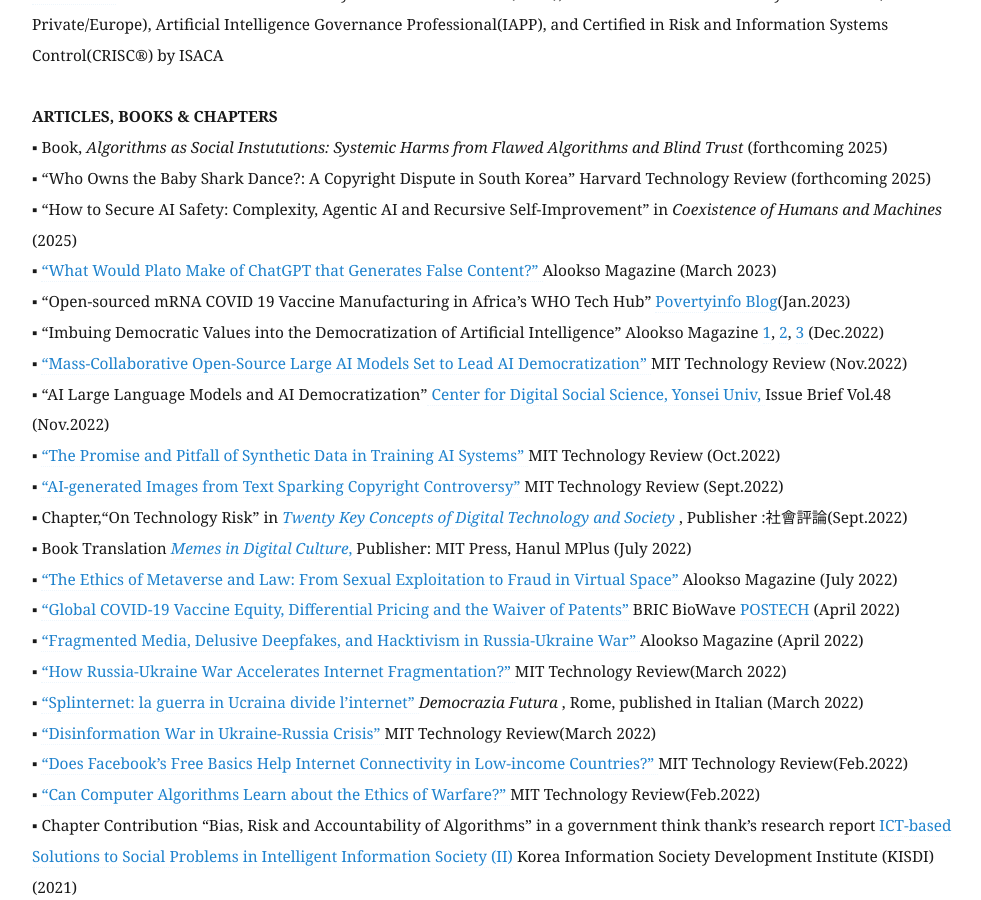
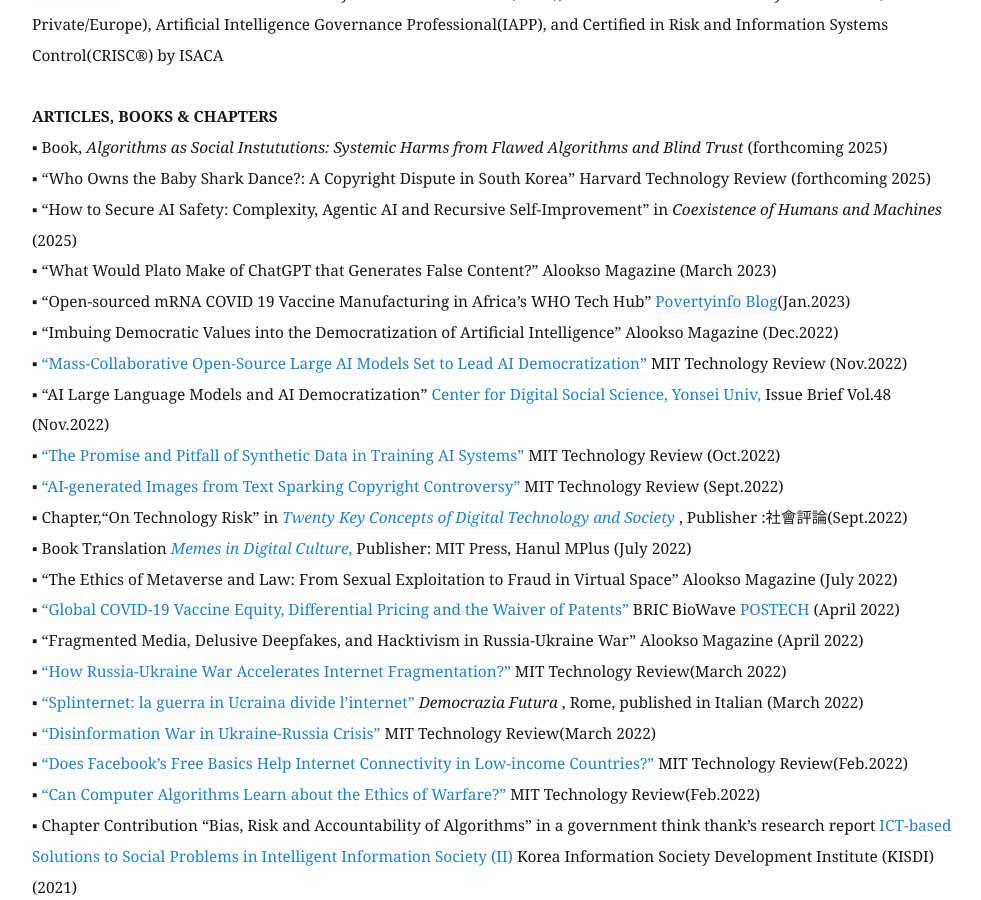
Before and after one commit to eunchangchoi/eunchangchoi.github.io, a Jekyll site: the page built from index.md, in a window 1280 px wide and 900 px high, scrolled down 2766 px. Shown: the whole window, without its empty margins (68-1049 px from the left). Built offline with Jekyll 4.4.1, drawn with Linux system fonts in a browser that asks for light colours.

Commit message:
Update index.md

```diff
--- a/index.md
+++ b/index.md
@@ -40,19 +40,19 @@
  <strong> ARTICLES, BOOKS & CHAPTERS </strong> <br>
 ▪ Book,<i> Algorithms as Social Instututions: Systemic Harms from Flawed Algorithms and Blind Trust</i> (forthcoming 2025) <br>
 ▪ “Who Owns the Baby Shark Dance?: A Copyright Dispute in South Korea” Harvard Technology Review (forthcoming 2025) <br>
-▪  “How to Secure AI Safety: Complexity, Agentic AI and Recursive Self-Improvement” in <i> Coexistence of Humans and Machines </i> (2025) <br>
-▪ <a href="https://alook.so/posts/54t4woG">“What Would Plato Make of ChatGPT that Generates False Content?” </a> Alookso Magazine (March 2023) <br>
+▪ “How to Secure AI Safety: Complexity, Agentic AI and Recursive Self-Improvement” in <i> Coexistence of Humans and Machines </i> (2025) <br>
+▪ “What Would Plato Make of ChatGPT that Generates False Content?” Alookso Magazine (March 2023) <br>
 ▪ “Open-sourced mRNA COVID 19 Vaccine Manufacturing in Africa’s WHO Tech Hub” <a href="https://blog.naver.com/gp3project/222993202700"> Povertyinfo Blog</a>(Jan.2023) <br>
-▪ “Imbuing Democratic Values into the Democratization of Artificial Intelligence” Alookso Magazine <a href="https://alook.so/posts/q1tpJvM">1</a>, <a href="https://alook.so/posts/mbtE1zy"> 2</a>, <a href="https://alook.so/posts/KmtBEro">3 </a> (Dec.2022) <br>
+▪ “Imbuing Democratic Values into the Democratization of Artificial Intelligence” Alookso Magazine (Dec.2022) <br>
 ▪ <a href="https://www.technologyreview.kr/ai-%eb%af%bc%ec%a3%bc%ed%99%94%eb%a5%bc-%ec%9d%b4%eb%81%84%eb%8a%94-%eb%8c%80%ea%b7%9c%eb%aa%a8-%ed%98%91%ec%97%85-ai-%eb%aa%a8%eb%8d%b8/"> “Mass-Collaborative Open-Source Large AI Models Set to Lead AI Democratization” </a> MIT Technology Review (Nov.2022) <br>
 ▪ “AI Large Language Models and AI Democratization”<a href="http://cdss.yonsei.ac.kr/"> Center for Digital Social Science, Yonsei Univ, </a>Issue Brief Vol.48 (Nov.2022) <br>
 ▪ <a href="https://www.technologyreview.kr/%ed%95%a9%ec%84%b1-%eb%8d%b0%ec%9d%b4%ed%84%b0%ec%9d%98-%ec%8b%9c%eb%8c%80%ea%b0%80-%ec%98%a4%ea%b3%a0-%ec%9e%88%eb%8b%a4/"> “The Promise and Pitfall of Synthetic Data in Training AI Systems” </a> MIT Technology Review (Oct.2022)<br>
 ▪ <a href="https://www.technologyreview.kr/%ed%85%8d%ec%8a%a4%ed%8a%b8%eb%a5%bc-%ec%9d%b4%eb%af%b8%ec%a7%80%eb%a1%9c-%eb%b0%94%ea%bf%94%ec%a3%bc%eb%8a%94-ai%eb%a5%bc-%eb%91%98%eb%9f%ac%ec%8b%bc-%ec%a0%80%ec%9e%91%ea%b6%8c-%eb%85%bc%ec%9f%81/"> “AI-generated Images from Text Sparking Copyright Controversy”</a> MIT Technology  Review (Sept.2022)<br>
 ▪ Chapter,“On Technology Risk” in <i> <a href="https://sapyoung.com/bbs/board.php?bo_table=booklist2&wr_id=431"> Twenty Key Concepts of Digital Technology and Society </a> </i>, Publisher :社會評論(Sept.2022) <br>
 ▪ Book Translation <a href="http://www.yes24.com/Product/Goods/110725374"><i> Memes in Digital Culture</i>,</a> Publisher: MIT Press, Hanul MPlus (July 2022) <br>
-▪ <a href="https://alook.so/posts/M9t4PDq"> “The Ethics of Metaverse and Law: From Sexual Exploitation to Fraud in Virtual Space” </a> Alookso Magazine (July 2022)<br>
+▪ “The Ethics of Metaverse and Law: From Sexual Exploitation to Fraud in Virtual Space” Alookso Magazine (July 2022)<br>
 ▪ <a href="https://www.ibric.org/myboard/read.php?id=4087&Page=1&Board=REPORT&TodayReview=1/"> “Global COVID-19 Vaccine Equity, Differential Pricing and the Waiver of Patents”</a> BRIC BioWave <a href="https://www.ibric.org/biowave/bio_webzine_index.php"> POSTECH </a>(April 2022)<br>
-▪ <a href="https://alook.so/posts/54t3ZMx"> “Fragmented Media, Delusive Deepfakes, and Hacktivism in Russia-Ukraine War” </a> Alookso Magazine (April 2022) <br>
+▪ “Fragmented Media, Delusive Deepfakes, and Hacktivism in Russia-Ukraine War” Alookso Magazine (April 2022) <br>
 ▪ <a href="https://www.technologyreview.kr/%ec%9a%b0%ed%81%ac%eb%9d%bc%ec%9d%b4%eb%82%98-%ec%a0%84%ec%9f%81%ec%9d%b4-%eb%b6%88%eb%9f%ac%ec%98%a8-%ec%8a%a4%ed%94%8c%eb%a6%b0%ed%84%b0%eb%84%b7/">“How Russia-Ukraine War Accelerates Internet Fragmentation?” </a> MIT Technology Review(March 2022)<br>
 ▪ <a href="https://www.key4biz.it/splinternet-la-guerra-in-ucraina-divide-linternet/396648/"> “Splinternet: la guerra in Ucraina divide l’internet” </a> <i> Democrazia Futura </i>, Rome, published in Italian (March 2022)<br>
 ▪ <a href="https://www.technologyreview.kr/%ec%9a%b0%ed%81%ac%eb%9d%bc%ec%9d%b4%eb%82%98-%ec%a0%84%ec%9f%81%ec%9d%98-%ec%9d%b4%eb%a9%b4-%ec%84%9c%eb%b0%a9%ea%b3%bc-%eb%9f%ac%ec%8b%9c%ec%95%84%ec%9d%98-%ed%97%88%ec%9c%84-%ec%a0%95%eb%b3%b4/">“Disinformation War in Ukraine-Russia Crisis” </a>MIT Technology Review(March 2022)<br>
```
